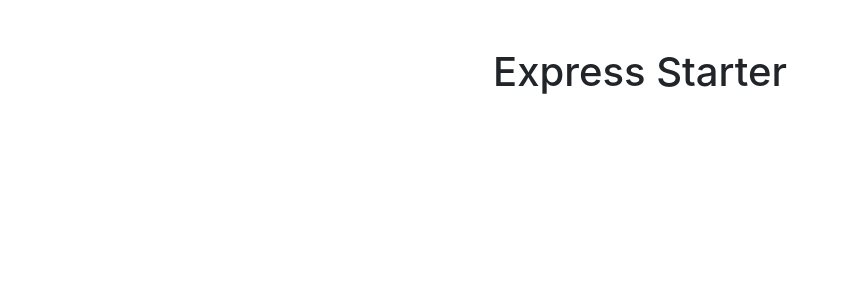
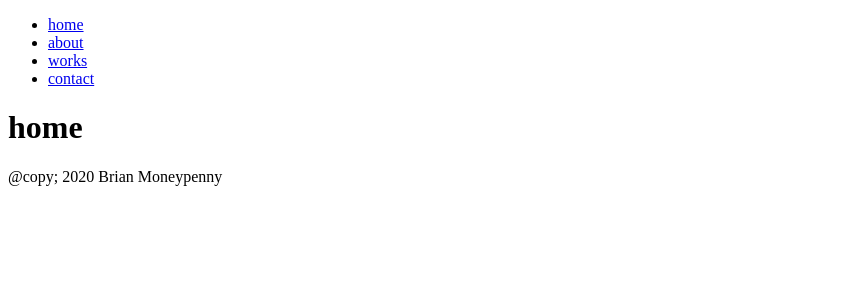
Before and after one commit to airgead73/bmportfolio, a Node server app: page / in a window 1280 px wide. Shown: the top 300 px of the page, without its empty margins (0-841 px from the left). Run offline with Node 20, Linux system fonts and the light colour scheme; style sheets or scripts are compiled from the project's sources; some libraries are stand-ins or nearby versions.

Commit message:
Set up scss structure

```diff
--- a/app/config/config.js
+++ b/app/config/config.js
@@ -1,6 +1,6 @@
 module.exports = {
   PORT: process.env.PORT,
-  DB_DEV: process.env.DEV_MONGO_URI,
+  DB_DEV: process.env.MONGO_URI_DEV,
   DB: process.env.MONGO_URI,
   JWT_SECRET: process.env.JWT_SECRET,
   JWT_EXP: process.env.JWT_EXP,
--- a/app/public/index.html
+++ b/app/public/index.html
@@ -9,7 +9,20 @@
 </head>
 
 <body>
-  <h1 class="text-center mt-5">Express Starter</h1>
+  <header>
+    <nav>
+      <ul>
+        <li><a href="/">home</a></li>
+        <li><a href="/about">about</a></li>
+        <li><a href="/works">works</a></li>
+        <li><a href="/contact">contact</a></li>
+      </ul>
+    </nav>
+  </header>
+  <main>
+    <h1>home</h1>
+  </main>
+  <footer>@copy; 2020 Brian Moneypenny</footer>
 </body>
 
 </html>
--- a/scss/styles.scss
+++ b/scss/styles.scss
@@ -1 +1,8 @@
-@import './bs';
+@import './architecture/normalize';
+@import './architecture/variables';
+@import './architecture/mixins';
+@import './architecture/base';
+@import './architecture/layout';
+@import './architecture/modules/buttons';
+@import './architecture/modules/features';
+@import './architecture/modules/figures';
```
Also changed, not shown: scss/architecture/_base.scss (added), scss/architecture/_layout.scss (added), scss/architecture/_mixins.scss (added), scss/architecture/_normalize.scss (added), scss/architecture/_variables.scss (added), scss/architecture/modules/_buttons.scss (added), scss/architecture/modules/_features.scss (added), scss/architecture/modules/_figures.scss (added).
